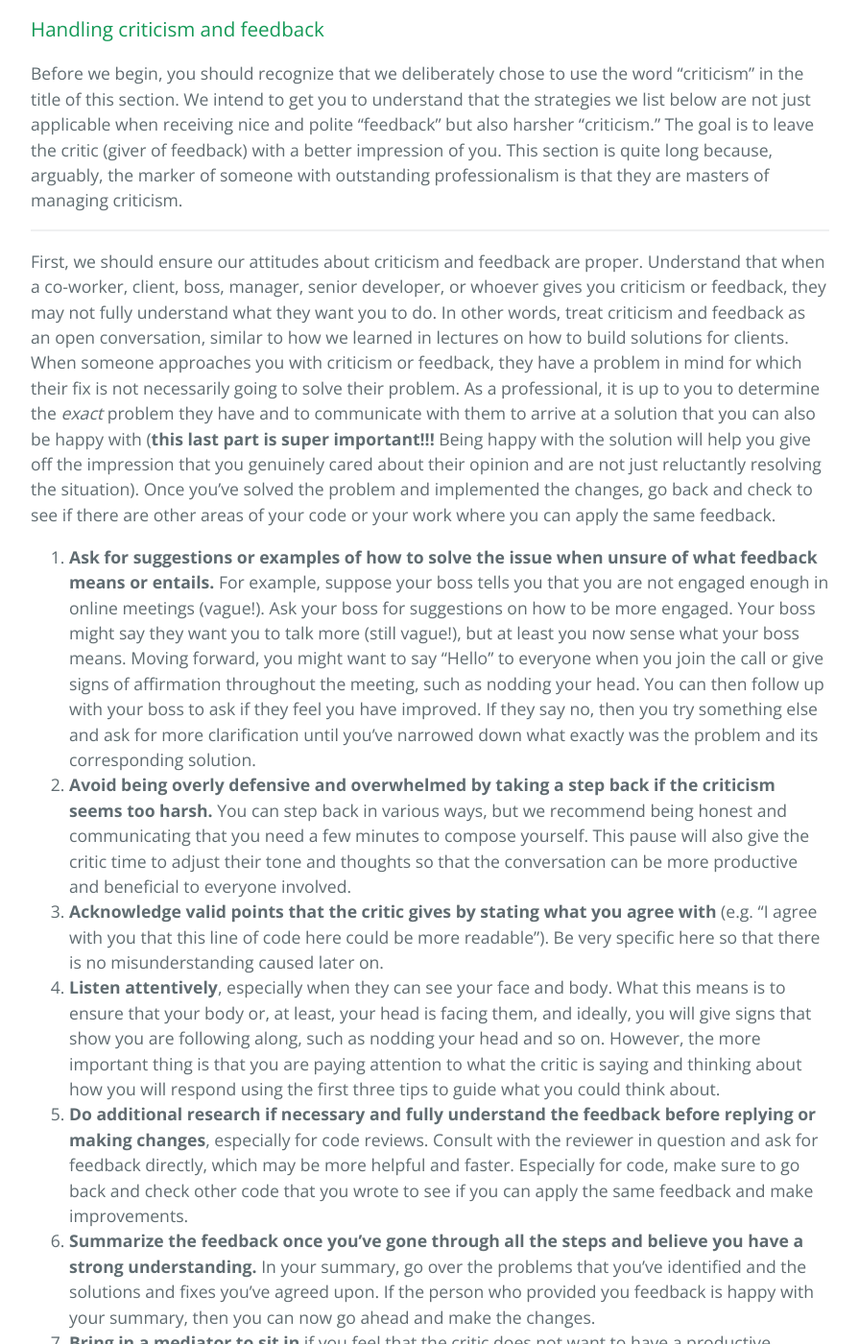
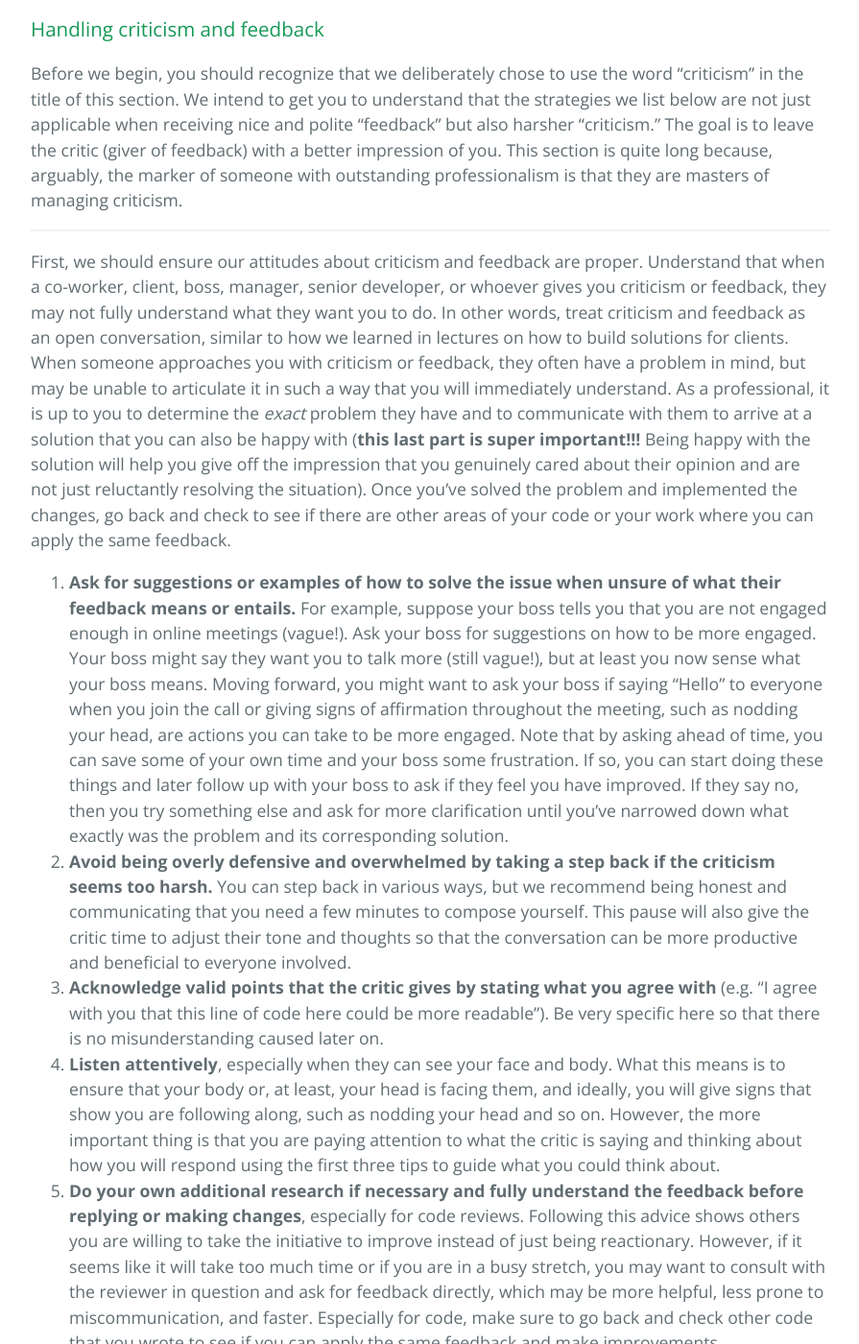
Before and after one commit to learning-software-engineering/learning-software-engineering.github.io, a Jekyll site: the page built from Topics/Professionalism.md, in a window 1280 px wide and 1400 px high, scrolled down 3664 px. Shown: the whole window at 96% size, without its empty margins (192-1087 px from the left). Built offline with Jekyll 4.4.1, drawn with Linux system fonts in a browser that asks for light colours; our own code applies the rules of GitHub Pages for plain Markdown files; some of the changed text lies outside the part shown.

Commit message:
Update the handling criticism and feedback section in Professionalism.md with feedback provided by Andy Wu

```diff
--- a/Topics/Professionalism.md
+++ b/Topics/Professionalism.md
@@ -73,13 +73,13 @@ Before we begin, you should recognize that we deliberately chose to use the word
 
 ---
 
-First, we should ensure our attitudes about criticism and feedback are proper. Understand that when a co-worker, client, boss, manager, senior developer, or whoever gives you criticism or feedback, they may not fully understand what they want you to do. In other words, treat criticism and feedback as an open conversation, similar to how we learned in lectures on how to build solutions for clients. When someone approaches you with criticism or feedback, they have a problem in mind for which their fix is not necessarily going to solve their problem. As a professional, it is up to you to determine the *exact* problem they have and to communicate with them to arrive at a solution that you can also be happy with (**this last part is super important!!!** Being happy with the solution will help you give off the impression that you genuinely cared about their opinion and are not just reluctantly resolving the situation). Once you’ve solved the problem and implemented the changes, go back and check to see if there are other areas of your code or your work where you can apply the same feedback.
+First, we should ensure our attitudes about criticism and feedback are proper. Understand that when a co-worker, client, boss, manager, senior developer, or whoever gives you criticism or feedback, they may not fully understand what they want you to do. In other words, treat criticism and feedback as an open conversation, similar to how we learned in lectures on how to build solutions for clients. When someone approaches you with criticism or feedback, they often have a problem in mind, but may be unable to articulate it in such a way that you will immediately understand. As a professional, it is up to you to determine the *exact* problem they have and to communicate with them to arrive at a solution that you can also be happy with (**this last part is super important!!!** Being happy with the solution will help you give off the impression that you genuinely cared about their opinion and are not just reluctantly resolving the situation). Once you’ve solved the problem and implemented the changes, go back and check to see if there are other areas of your code or your work where you can apply the same feedback.
 
-1. **Ask for suggestions or examples of how to solve the issue when unsure of what feedback means or entails.** For example, suppose your boss tells you that you are not engaged enough in online meetings (vague!). Ask your boss for suggestions on how to be more engaged. Your boss might say they want you to talk more (still vague!), but at least you now sense what your boss means. Moving forward, you might want to say “Hello” to everyone when you join the call or give signs of affirmation throughout the meeting, such as nodding your head. You can then follow up with your boss to ask if they feel you have improved. If they say no, then you try something else and ask for more clarification until you’ve narrowed down what exactly was the problem and its corresponding solution.
+1. **Ask for suggestions or examples of how to solve the issue when unsure of what their feedback means or entails.** For example, suppose your boss tells you that you are not engaged enough in online meetings (vague!). Ask your boss for suggestions on how to be more engaged. Your boss might say they want you to talk more (still vague!), but at least you now sense what your boss means. Moving forward, you might want to ask your boss if saying “Hello” to everyone when you join the call or giving signs of affirmation throughout the meeting, such as nodding your head, are actions you can take to be more engaged. Note that by asking ahead of time, you can save some of your own time and your boss some frustration. If so, you can start doing these things and later follow up with your boss to ask if they feel you have improved. If they say no, then you try something else and ask for more clarification until you’ve narrowed down what exactly was the problem and its corresponding solution.
 2. **Avoid being overly defensive and overwhelmed by taking a step back if the criticism seems too harsh.** You can step back in various ways, but we recommend being honest and communicating that you need a few minutes to compose yourself. This pause will also give the critic time to adjust their tone and thoughts so that the conversation can be more productive and beneficial to everyone involved.
 3. **Acknowledge valid points that the critic gives by stating what you agree with** (e.g. “I agree with you that this line of code here could be more readable”). Be very specific here so that there is no misunderstanding caused later on.
 4. **Listen attentively**, especially when they can see your face and body. What this means is to ensure that your body or, at least, your head is facing them, and ideally, you will give signs that show you are following along, such as nodding your head and so on. However, the more important thing is that you are paying attention to what the critic is saying and thinking about how you will respond using the first three tips to guide what you could think about.
-5. **Do additional research if necessary and fully understand the feedback before replying or making changes**, especially for code reviews. Consult with the reviewer in question and ask for feedback directly, which may be more helpful and faster. Especially for code, make sure to go back and check other code that you wrote to see if you can apply the same feedback and make improvements.
+5. **Do your own additional research if necessary and fully understand the feedback before replying or making changes**, especially for code reviews. Following this advice shows others you are willing to take the initiative to improve instead of just being reactionary. However, if it seems like it will take too much time or if you are in a busy stretch, you may want to consult with the reviewer in question and ask for feedback directly, which may be more helpful, less prone to miscommunication, and faster. Especially for code, make sure to go back and check other code that you wrote to see if you can apply the same feedback and make improvements.
 6. **Summarize the feedback once you’ve gone through all the steps and believe you have a strong understanding.** In your summary, go over the problems that you’ve identified and the solutions and fixes you’ve agreed upon. If the person who provided you feedback is happy with your summary, then you can now go ahead and make the changes.
 7. **Bring in a mediator to sit in** if you feel that the critic does not want to have a productive conversation and is just personally attacking you. This mediator can be a co-worker, HR person, TA, etc.. The mediator should be someone who can calm the critic down and point out when either of you is making a comment designed to personally attack the other person. Make it clear when asking someone to be a mediator why you feel the need to bring them in.
 
```
